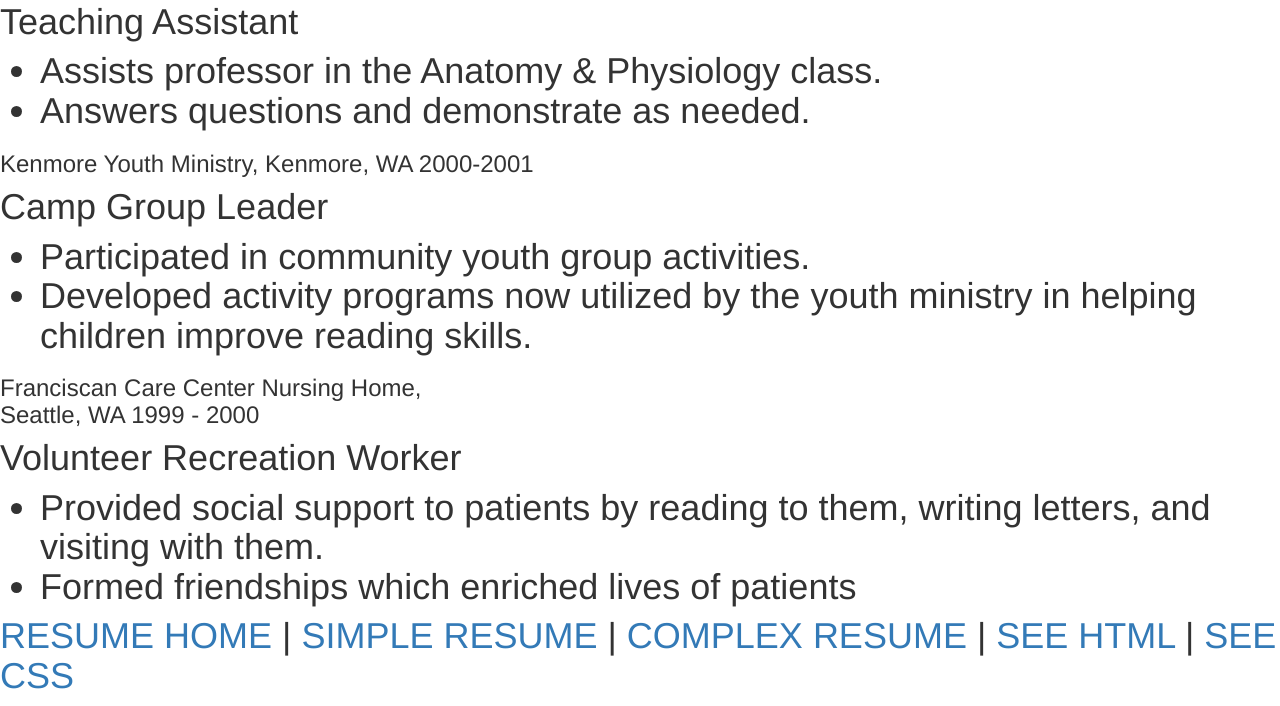
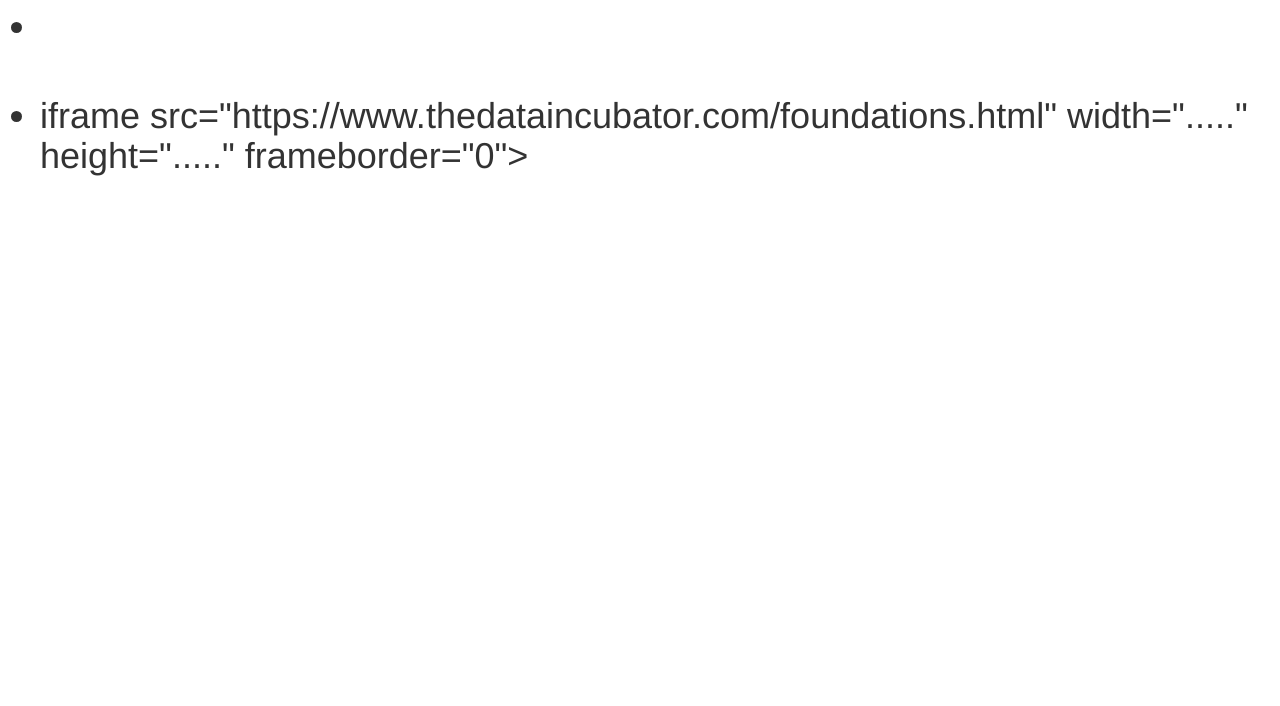
Before and after one commit to christian-templeton/wedding, a Flask app: page /index in a window 1280 px wide. Shown: the part 2046-2752 px from the top of the page. After the commit the page ends 2222 px from the top, so only its background shows below. Run offline with Flask 2, Linux system fonts and the light colour scheme; some libraries are stand-ins or nearby versions.

Commit message:
Update index.html

```diff
--- a/templates/index.html
+++ b/templates/index.html
@@ -65,7 +65,7 @@
 <h3>HEAR MY PROPOSAL</h3>
 <ul>
 <li>
-	<iframe src="https://drive.google.com/open?id=1RdnqbloPVJ6U4t16QSlq1l08r29GdpswnghK7T-44b4" width="....." height="....." frameborder="0"></iframe>
+	<iframe src="https://docs.google.com/presentation/d/1RdnqbloPVJ6U4t16QSlq1l08r29GdpswnghK7T-44b4/pub?start=false&loop=true&delayms=10000" width="....." height="....." frameborder="0"></iframe>
 </li>
 </ul>
 <h3>READ THE PITCH THAT GOT MY ACCEPTED AS A FELLOW</h3>
@@ -74,61 +74,26 @@
 </p>
 <ul>
 <li>
-	Participated in a community service project to increase citizen participation
-	in a clean up campaign.
+	<iframe width="560" height="315" src="https://www.youtube.com/embed/UeCX6CaeUUA" frameborder="0" allowfullscreen></iframe>
 </li>
 <li>
-	Served as project leader in a fund raising project sponsored by the University
-	Student Council towards helping homeless youths’ return back to school.
+
 </li>
 </ul>
 <br />
-<h2>READ MY TESTIMONIAL ON THE FELLOWSHIP</h2>
-<h3>Bastyr University, Kenmore, WA 1999-present</h3>
-<p>
-Teaching Assistant
-</p>
 <ul>
 <li>
-	Assists professor in the Anatomy & Physiology class.
+	iframe src="https://www.thedataincubator.com/foundations.html" width="....." height="....." frameborder="0"></iframe>
 </li>
-<li>
-	Answers questions and demonstrate as needed.
-</li>
+
 </ul>
-<h3>Kenmore Youth Ministry, Kenmore, WA 2000-2001</h3>
-<p>
-Camp Group Leader
-</p>
-<ul>
-<li>
-	Participated in community youth group activities.
-</li>
-<li>
-	Developed activity programs now utilized by the youth ministry in helping
-	children improve reading skills.
-</li>
-</ul>
-<h3>Franciscan Care Center Nursing Home,
-<br />
-Seattle, WA 1999 - 2000 </h3>
-<p>
-Volunteer Recreation Worker
-</p>
-<ul>
-<li>
-	Provided social support to patients by reading to them, writing letters,
-	and visiting with them.
-</li>
-<li>
-	Formed friendships which enriched lives of patients
-</li>
+
 </ul>
 
 <!-- THIS DIV CENTERS OUR LINKS -->
 <div id="bottom">
 <p>
-<a href="index.html">RESUME HOME</a> | <a href="#">SIMPLE RESUME</a> | <a href="resume.html">COMPLEX RESUME</a> | <a href="code.html" target="_blank">SEE HTML</a> | <a href="resume.css" target="_blank">SEE CSS</a>
+
 </p>
 </div>
 <!-- END CENTERING LINKS -->
```
